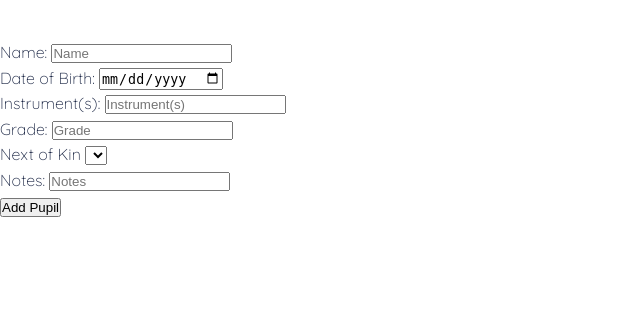
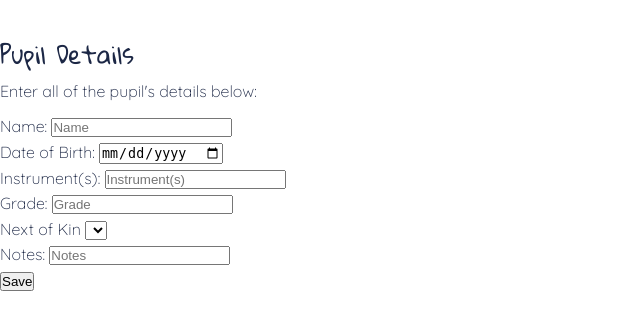
Before and after one commit to heathercking/CodeClan_Project1__Planaband, a Flask app: page /pupils/new in a window 1280 px wide. Shown: the part 100-430 px from the top of the page, without its empty margins (0-640 px from the left). Run offline with Flask 2, Linux system fonts and the light colour scheme; data that the repository does not hold is empty; some libraries are stand-ins or nearby versions.

Commit message:
amends enrol-pupil route to include creation of NOK details

```diff
--- a/controllers/nok_controller.py
+++ b/controllers/nok_controller.py
@@ -28,7 +28,7 @@ def create_nok():
     postcode = request.form['postcode']
     nok = NextOfKin(name, contact_number, address, postcode)
     nok_repository.save(nok)
-    return redirect('/noks')
+    return redirect('/pupils/new')
 
 
 #SHOW - GET '/noks/<id>'
--- a/templates/noks/new.html
+++ b/templates/noks/new.html
@@ -1,6 +1,8 @@
 {% extends "base.html" %}
 {% block content %}
 
+<h2>Next of Kin Details</h2>
+<p>Enter the pupil's Next of Kin details below:</p>
 <form action="/noks" method="post">
 
     <div>
@@ -23,7 +25,7 @@
         <input type="text" id="postcode" name="postcode" placeholder="Postcode" required>
     </div>
 
-    <button type="submit">Add Next of Kin</button>
+    <button type="submit">Next Page</button>
 
 </form>
 
--- a/templates/pupils/index.html
+++ b/templates/pupils/index.html
@@ -4,7 +4,7 @@
 <div class="pupils">
     <div class="container flex">
         <h1>Our Pupils</h1>
-        <form action="/pupils/new">
+        <form action="/noks/new">
             <button>Enrol a Pupil</button>
         </form>
     </div>
--- a/templates/pupils/new.html
+++ b/templates/pupils/new.html
@@ -1,6 +1,8 @@
 {% extends "base.html" %}
 {% block content %}
 
+<h2>Pupil Details</h2>
+<p>Enter all of the pupil's details below:</p>
 <form action="/pupils" method="post">
 
     <div>
@@ -37,7 +39,7 @@
         <input type="text" id="notes" name="notes" placeholder="Notes" required>
     </div>
 
-    <button type="submit">Add Pupil</button>
+    <button type="submit">Save</button>
 
 </form>
 
```
